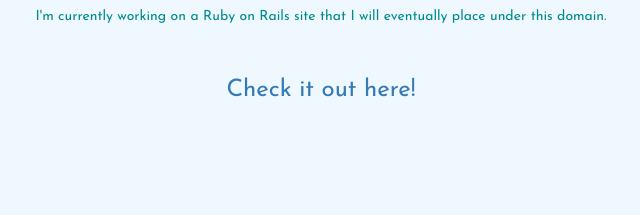
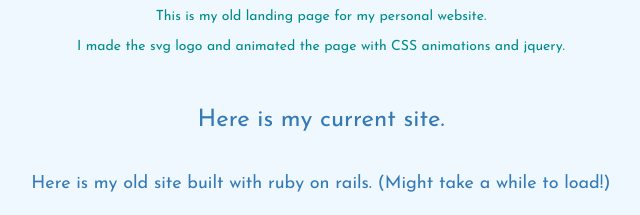
Before and after one commit to dbedggood/webportfolio, a plain HTML site: page index.html in a window 1280 px wide. Shown: the part 585-800 px from the top of the page, without its empty margins (319-959 px from the left). Drawn offline with nearby package versions, Linux system fonts and the light colour scheme.

Commit message:
Update content to be more currently accurate

```diff
--- a/index.html
+++ b/index.html
@@ -25,9 +25,12 @@
 
     <img id="logo" src="res/logo.svg"  alt="My Logo (I made this!)">
     <h1>WELCOME</h1>
-    <p>I'm currently working on a Ruby on Rails site that I will eventually place under this domain.</p>
+    <p>This is my old landing page for my personal website. </p>
+    <p>I made the svg logo and animated the page with CSS animations and jquery. </p>
     <br>
-    <h3><a href="https://danbnz.herokuapp.com/">Check it out here!</a></h3>
+    <h3><a href="http://danb.nz/">Here is my current site.</a></h3>
+    <br>
+    <h4><a href="https://danbnz.herokuapp.com/">Here is my old site built with ruby on rails. (Might take a while to load!)</a></h4>
 
   </div>
 
```
